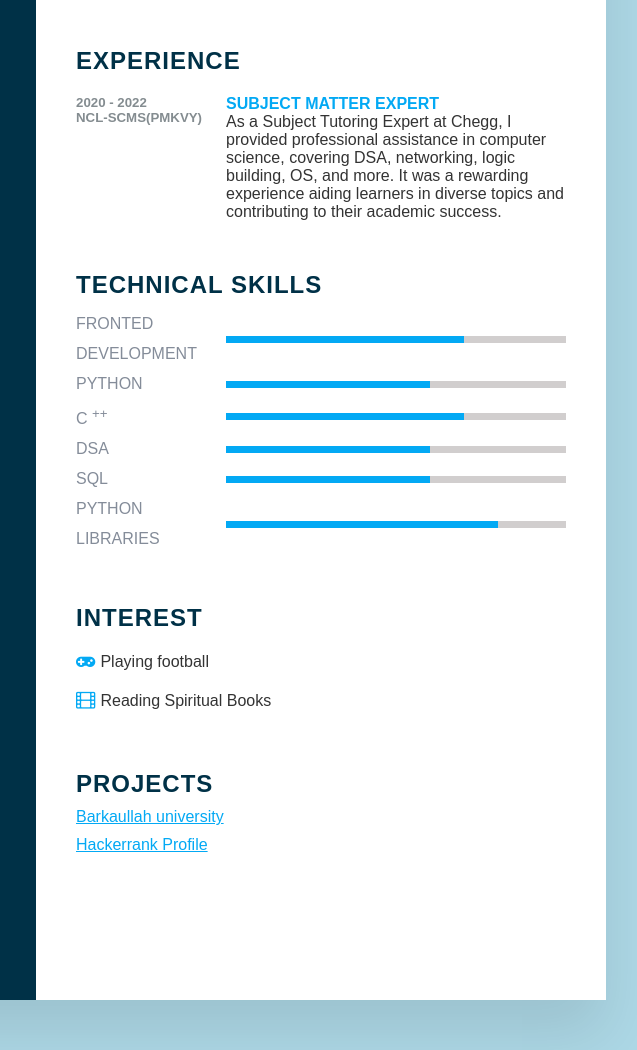
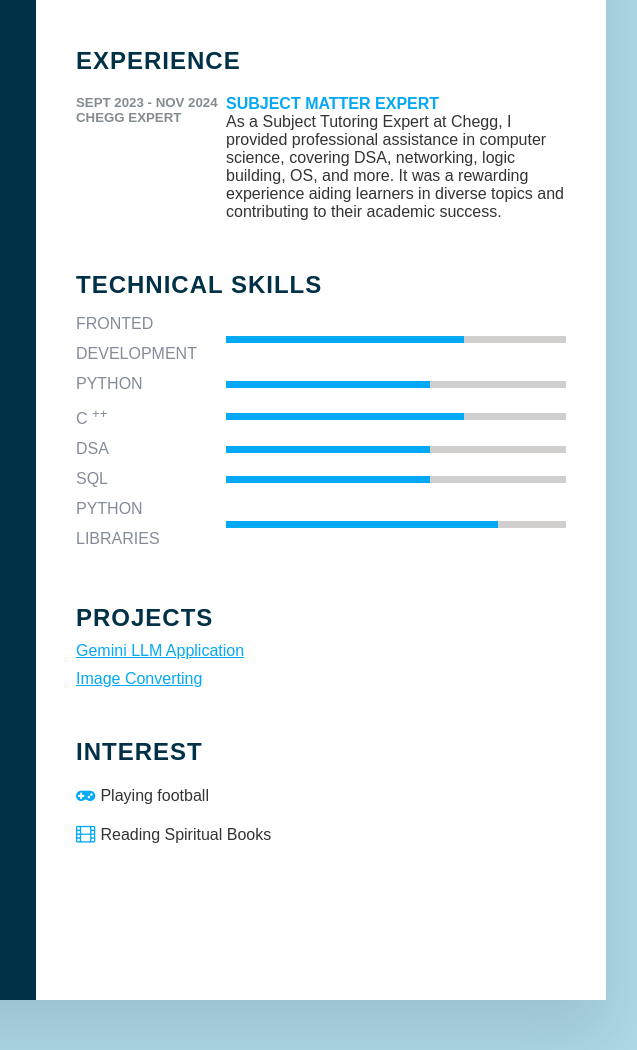
Before and after one commit to VIJAY626404/vijaycv, a plain HTML site: page index.html in a window 1280 px wide. Shown: the part 325-1375 px from the top of the page, 534-1171 px from the left. Drawn offline with Linux system fonts and the light colour scheme.

Commit message:
Update index.html

```diff
--- a/index.html
+++ b/index.html
@@ -99,8 +99,8 @@
                 <h2 class="title2">Experience</h2>
                 <div class="box">
                     <div class="year_company">
-                        <h5>2020 - 2022</h5>
-                        <h5>NCL-SCMS(PMKVY)</h5>
+                        <h5>Sept 2023 - Nov 2024</h5>
+                        <h5>Chegg Expert</h5>
                     </div>
                     <div class="text">
                         <h4 > Subject Matter Expert </h4>
@@ -150,7 +150,13 @@
             </div>
         </div>
 
-
+        <div class="about projects">
+            <h2 class="title2">Projects</h2>
+            <ul>
+                <li><a href="https://github.com/VIJAY626404/Gemini-Application">Gemini LLM Application</a></li>
+            <li> <a href="https://onetwofourimage.onrender.com">Image Converting</a></li>
+            </ul>
+        </div>
         <div class="about interest">
             <h2 class="title2">Interest</h2>
             <ul>
@@ -160,13 +166,6 @@
             </ul>
 
         </div>
-        <div class="about projects">
-            <h2 class="title2">Projects</h2>
-            <ul>
-                <li><a href="https://github.com/VIJAY626404/Gemini-Application">Barkaullah university</a></li>
-            <li> <a href="https://onetwofourimage.onrender.com">Hackerrank Profile</a></li>
-            </ul>
-        </div>
 
 
     </div>
```
